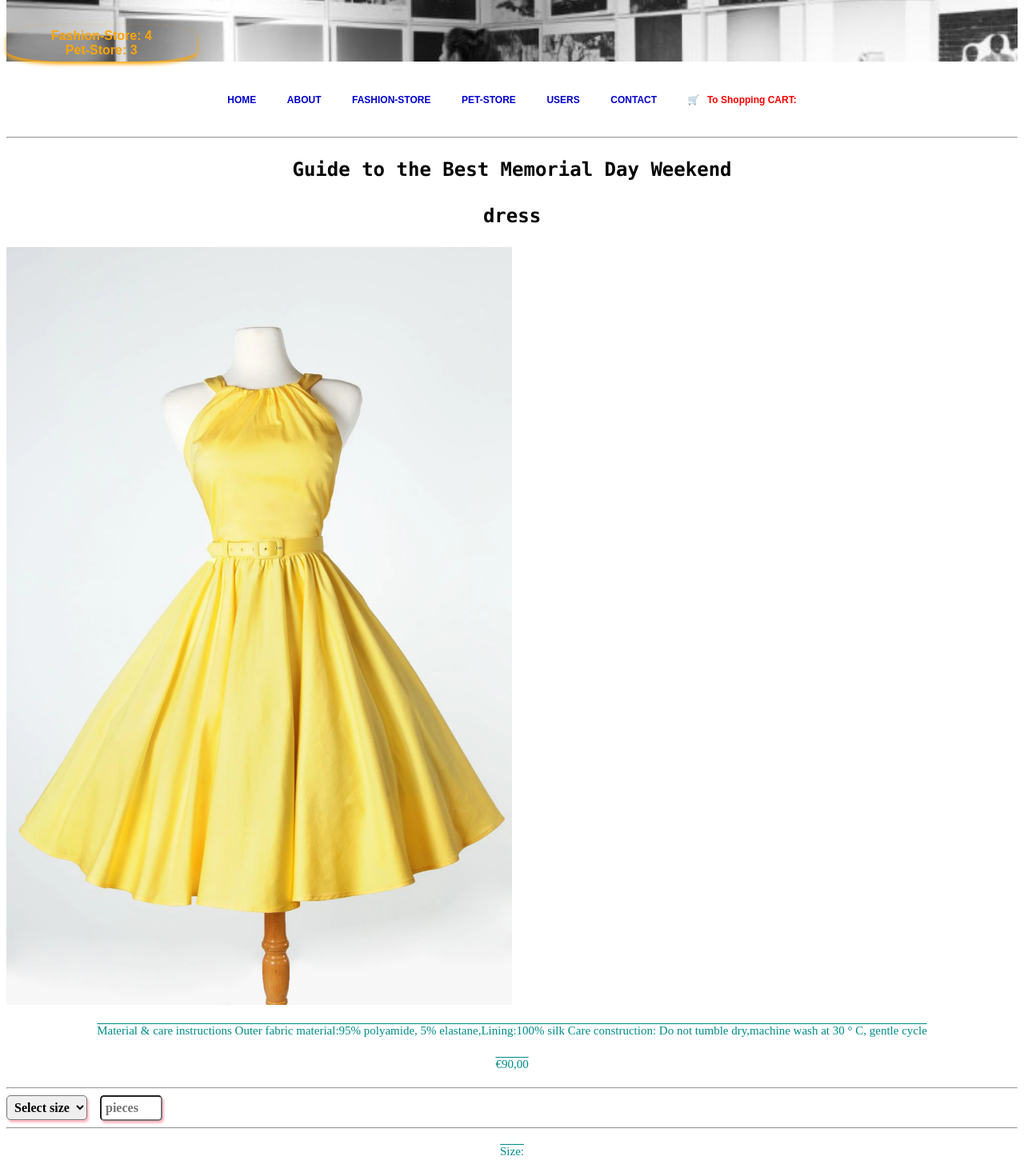
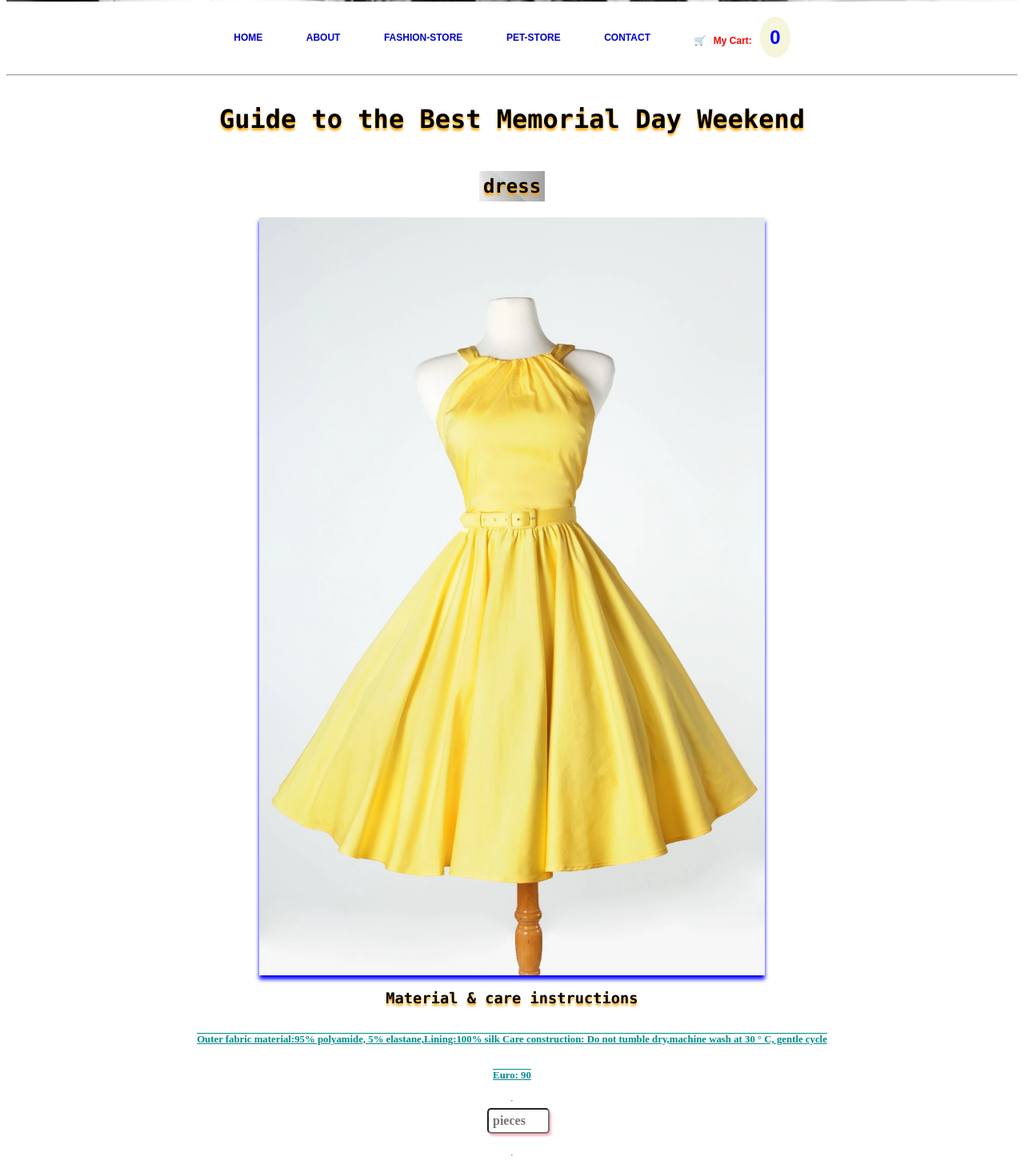
Before and after one commit to xiaominzhu88/ecommerce-page-next, a Next.js app: page /products/1 in a window 1280 px wide. Shown: the part 260-1726 px from the top of the page at 80% size. Built offline with nearby package versions, Linux system fonts and the light colour scheme.

Commit message:
Add Nav cartSum count, add item images for cartForPayment Page

```diff
--- a/components/Nav.js
+++ b/components/Nav.js
@@ -1,12 +1,7 @@
 import React from 'react';
 import Head from 'next/head';
 import Link from 'next/link';
-import { getFashionProducts } from '../dbFashion.js';
-import { getPetProducts } from '../dbFashion';
-//import Cookies from 'js-cookie';
-
-const fashionProductsList = getFashionProducts();
-const petProductsList = getPetProducts();
+import Cookies from 'js-cookie';
 
 function Nav() {
   const linkList = [
@@ -14,9 +9,32 @@ function Nav() {
     { name: 'ABOUT', url: '/about' },
     { name: 'FASHION-STORE', url: '/content' },
     { name: 'PET-STORE', url: '/pet' },
-    { name: 'USERS', url: '/users' },
     { name: 'CONTACT', url: '/contact' },
   ];
+
+  const cartItems = Cookies.getJSON('cart');
+
+  const cartCount = cartItems
+    ? cartItems.reduce((acc, cur) => {
+        return acc + cur.piece;
+      }, 0)
+    : '';
+
+  const cartSum = cartCount
+    ? Array.from(cartCount)
+        .map((x) => +x)
+        .reduce((acc, cur) => {
+          return acc + cur;
+        })
+    : 0;
+
+  //const cartSum = [...cartCount];
+  //console.log(cartSum);
+  //
+  //cartSum.reduce((acc, cur) => {
+  //  return acc + cur;
+  //});
+
   return (
     <>
       <Head>
@@ -28,12 +46,9 @@ function Nav() {
         <div className="nav-bar">
           <h1>ZHU</h1>
           <p>FASHION & PET STORE</p>
-          <div className="info">
-            Fashion-Store: {fashionProductsList.length} <br /> Pet-Store:{' '}
-            {petProductsList.length}
-          </div>
         </div>
 
+        {/* Navbar links */}
         <div className="header">
           {linkList.map((link) => {
             return (
@@ -43,16 +58,32 @@ function Nav() {
             );
           })}
 
+          {/* Cart-Page link */}
           <Link href="/cartForPayment">
             <a>
               <span aria-label="emoji" className="emoji" role="img">
                 🛒
               </span>{' '}
               <span style={{ color: 'red', marginLeft: '0.5em' }}>
-                To Shopping CART:{' '}
+                My Cart:{' '}
+                <span
+                  style={{
+                    fontSize: '2em',
+                    marginLeft: '0.3em',
+                    color: 'blue',
+                    fontWeight: 'bold',
+                    backgroundColor: 'beige',
+                    padding: '0.5em',
+                    borderRadius: '50%',
+                  }}
+                >
+                  {cartSum}
+                </span>{' '}
               </span>{' '}
             </a>
           </Link>
+
+          {/* Use props to get cart.length(cookies) from cartForPayment, because getServerSideProps can be only import in Pages */}
         </div>
       </nav>
 
@@ -104,17 +135,6 @@ function Nav() {
           background-attachment: fixed;
           background-size: cover;
         }
-        .info {
-          text-align: center;
-          font-family: fantasy;
-          font-weight: 600;
-          box-shadow: 0px 3px 5px orange;
-          width: 18%;
-          padding: 5px;
-          border-radius: 30%;
-          color: orange;
-          margin-bottom: 2em;
-        }
 
         .header {
           display: flex;
--- a/dbFashion.js
+++ b/dbFashion.js
@@ -49,10 +49,12 @@ const products = [
     id: '1',
     name: 'dress',
     h2: 'Guide to the Best Memorial Day Weekend',
+
+    h3: 'Material & care instructions',
     p:
-      'Material & care instructions Outer fabric material:95% polyamide, 5% elastane,Lining:100% silk Care construction: Do not tumble dry,machine wash at 30 ° C, gentle cycle',
+      ' Outer fabric material:95% polyamide, 5% elastane,Lining:100% silk Care construction: Do not tumble dry,machine wash at 30 ° C, gentle cycle',
     src: '/yellow-dress.jpg',
-    price: '€90,00',
+    price: 90,
     className1: 'dress-page',
     className2: 'dress-image',
   },
@@ -61,10 +63,11 @@ const products = [
     id: '2',
     name: 'flower-print',
     h2: 'Alway bring your own sunshine',
+    h3: ' Material & care instructions',
     p:
-      ' Material & care instructions Outer fabric material:95% polyamide, 5% elastane Lining: 100% silk Care construction:Do not tumble dry, machine wash at 30 ° C, gentle cycle',
+      ' Outer fabric material:95% polyamide, 5% elastane Lining: 100% silk Care construction:Do not tumble dry, machine wash at 30 ° C, gentle cycle',
     src: '/flowerprint.jpg',
-    price: '€59,00',
+    price: 59,
     className1: 'flower-page',
     className2: 'skirt-image',
   },
@@ -73,10 +76,11 @@ const products = [
     id: '3',
     name: 'jumpsuit',
     h2: 'Remain a classic',
+    h3: 'in a world full of trends',
     p:
-      'in a world full of trends Material & care instructions  Outer fabric material:90% silk, 10% viscose Lining:100% silk Care construction: Do not tumble dry,machine wash at 30 ° C, gentle cycle',
+      ' Material & care instructions  Outer fabric material:90% silk, 10% viscose Lining:100% silk Care construction: Do not tumble dry,machine wash at 30 ° C, gentle cycle',
     src: '/jumpsuit.jpg',
-    price: '€79,00',
+    price: 79,
     className1: 'jumpsuit-page',
     className2: 'jumpsuit-image',
   },
@@ -84,9 +88,10 @@ const products = [
     id: '4',
     name: 'accessoires',
     h2: 'A way to say who you are without having to speak',
-    p: 'Material Stainless Steel, Silver Plated,  Gold Plated',
+    h3: 'Material ',
+    p: 'Stainless Steel, Silver Plated,  Gold Plated',
     src: '/access.jpg',
-    price: '€59,00 | each piece',
+    price: 59,
     className1: 'access-page',
     className2: 'access-image',
   },
@@ -94,22 +99,24 @@ const products = [
     id: '5',
     name: 'Tracker',
     h2: "Monitor your dog's Daily Activity",
+    h3: 'Be your own dog whisperer',
     p:
-      'Be your own dog whisperer. Get feedback on how your dog is responding to a new treatment or a new nutritional plan, Get notifications from your FREE downloadable app sent to your smartphone when your battery needs to be replaced.Attaches to any dog collars up to 1/4 wide and designed to go anywhere with your pet, such as walks, the dog park, rolling in the mud or a dip in the water.',
+      ' Get feedback on how your dog is responding to a new treatment or a new nutritional plan, Get notifications from your FREE downloadable app sent to your smartphone when your battery needs to be replaced.Attaches to any dog collars up to 1/4 wide and designed to go anywhere with your pet, such as walks, the dog park, rolling in the mud or a dip in the water.',
     src: '/dogge3.jpg',
-    price: '€15,00 | each piece',
+    price: 15,
     className1: 'tracker-page',
     className2: 'tracker-image',
   },
   {
     id: '6',
     name: 'Tags',
-
     h2: 'Quick-Tag Pet ID Tags',
+    h3:
+      'Quick-Tag can be engraved with personal information to ensure a safe return',
     p:
-      'Quick-Tag can be engraved with personal information to ensure a safe return. Features a sturdy D-ring that supports all standard leashes; Ensures your pet can be properly identified for a safe return; Handsome chrome dog name tags in a charming bone shape; Helps prevent your pet from becoming lost',
+      ' Features a sturdy D-ring that supports all standard leashes; Ensures your pet can be properly identified for a safe return; Handsome chrome dog name tags in a charming bone shape; Helps prevent your pet from becoming lost',
     src: '/doggetag2.jpg',
-    price: '€15,00',
+    price: 15,
     className1: 'tags-page',
     className2: 'tags-image',
   },
@@ -117,10 +124,11 @@ const products = [
     id: '7',
     name: 'Harness',
     h2: 'Reversible Dog Harness',
+    h3: 'Features a sturdy D-ring',
     p:
-      'Features a sturdy D-ring that supports all standard leashes Machine-washable, though hand-washing is preferred; Designed to fit any dog matching our size guide (see images) safely and securely; Fits comfortably, sliding easily over head, with padding and an adjustable strap to make sure your dog looks good and feels good; Made from high-quality neoprene and breathable mesh, with secure, durable buckles',
-    src: '/harness2.jpg',
-    price: '€39,00',
+      'supports all standard leashes Machine-washable, though hand-washing is preferred; Designed to fit any dog matching our size guide (see images) safely and securely; Fits comfortably, sliding easily over head, with padding and an adjustable strap to make sure your dog looks good and feels good; Made from high-quality neoprene and breathable mesh, with secure, durable buckles',
+    src: '/harness1.jpg',
+    price: 39,
     className1: 'harness-page',
     className2: 'harness-image',
   },
--- a/pages/about.js
+++ b/pages/about.js
@@ -70,7 +70,6 @@ function About() {
           letter-spacing: 0.2em;
           line-height: 2em;
         }
-
       `}</style>
     </>
   );
--- a/pages/dress.js
+++ b/pages/dress.js
@@ -2,7 +2,6 @@ import React, { useState } from 'react';
 import Head from 'next/head';
 import Nav from '../components/Nav.js';
 import Link from 'next/link';
-import Cookies from 'js-cookie';
 
 function Dress() {
   const [price, setPrice] = useState('');
--- a/pages/pet.js
+++ b/pages/pet.js
@@ -16,6 +16,7 @@ function Pet() {
         <link rel="icon" href="/favicon.png" />
       </Head>
       <Nav />
+
       <div className="drinkingdog">
         <img
           src="/4loladrink.jpg"
--- a/pages/products/[id].js
+++ b/pages/products/[id].js
@@ -9,27 +9,27 @@ import Link from 'next/link';
 // [id] act as part of the path, catch anything which is NOT
 // match in onther files
 
-//const productList = getProductsById();
-
 const Product = ({ item }) => {
-  const [price, setPrice] = useState('');
+  const [price, setPrice] = useState();
   const [piece, setPiece] = useState('');
-  const [size, setSize] = useState('');
 
   function changePieces(e) {
     setPiece(e.target.value);
   }
-  function showPrice() {
-    setPrice('€' + piece * 90 + ',00');
-  }
-  function showSize(e) {
-    setSize(e.target.value);
+  function showPrice(e) {
+    setPrice('€' + piece * item.price);
   }
 
   if (!item) return <div>Item not found!</div>;
 
   function goCart() {
-    const product = { size: size, piece: piece, price: price };
+    const product = {
+      piece: piece,
+      price: price,
+      name: item.name,
+      src: item.src,
+      id: item.id,
+    };
 
     const newCart = Cookies.getJSON('cart') || [];
 
@@ -40,7 +40,7 @@ const Product = ({ item }) => {
   }
 
   return (
-    <>
+    <div>
       <Head>
         <title>{item.name}</title>
         <link rel="icon" href="/favicon.png" />
@@ -49,20 +49,22 @@ const Product = ({ item }) => {
       <hr />
 
       <main>
-        <h2>{item.h2}</h2>
+        <h1>{item.h2}</h1>
         <h2>{item.name}</h2>
-        <img src={item.src} alt="yellow-dress" />
+        <img src={item.src} alt="items" />
+        <h3>{item.h3}</h3>
         <p>{item.p}</p>
 
-        <p>{item.price}</p>
+        <p>Euro: {item.price}</p>
         <hr />
-        <select onChange={showSize}>
-          <option>Select size</option>
+        {/*   <select onChange={}>
+          <option>Select Size</option>
           <option>IT 34</option>
           <option>IT 36</option>
           <option>IT 38</option>
           <option>IT 40</option>
-        </select>
+  </select> */}
+
         <input
           type="number"
           min="1"
@@ -74,7 +76,6 @@ const Product = ({ item }) => {
         <br />
         <hr />
 
-        <p>Size: {size} </p>
         <p>Qty: {piece} </p>
         <p>Total Price: {price} </p>
         <hr />
@@ -82,7 +83,7 @@ const Product = ({ item }) => {
         <button onClick={goCart}>Add item</button>
         <Link href="/CartForPayment">
           <a>
-            <button>To CartPage</button>
+            <button className="toCartButton">To CartPage</button>
           </a>
         </Link>
 
@@ -91,38 +92,46 @@ const Product = ({ item }) => {
 
       <Footer />
       <style jsx>{`
+        main {
+          margin: 0 auto;
+          display: flex;
+          flex-direction: column;
+          align-items: center;
+        }
+        h1 {
+          font-family: 'Lucida Console', Monaco, monospace;
+          text-align: center;
+          padding: 5px;
+          text-shadow: 0px 3px 3px orange;
+        }
         h2 {
           font-family: 'Lucida Console', Monaco, monospace;
           text-align: center;
           padding: 5px;
+          background-image: url('/graybgc.jpeg');
+          text-shadow: 0px 3px 3px orange;
         }
-
+        h3 {
+          font-family: 'Lucida Console', Monaco, monospace;
+          text-shadow: 0px 3px 3px orange;
+        }
         p {
           font-size: 15px;
           color: darkcyan;
-          text-decoration-line: overline;
+          text-decoration-line: overline underline;
           text-align: center;
-          padding: 5px;
+          font-weight: 700;
+          margin-top: 1em;
+          line-height: 1.5em;
+          font-size: 0.8em;
         }
 
         img {
           width: 50%;
           margin: 0 auto;
+          box-shadow: 0px 5px 5px blue;
         }
-        .dress-page {
-          display: flex;
-          justify-content: space-around;
-          background-color: lightgray;
-          align-items: center;
-        }
-        select {
-          border-radius: 5px;
-          box-shadow: 2px 3px 3px lightpink;
-          font-family: cursive;
-          font-size: 1em;
-          padding: 5px;
-          font-weight: bold;
-        }
+
         input {
           border-radius: 5px;
           box-shadow: 2px 3px 3px lightpink;
@@ -135,8 +144,7 @@ const Product = ({ item }) => {
           margin-left: 1em;
         }
         button {
-          margin-top: 2em;
-          margin-bottom: 2em;
+          margin-bottom: 1em;
           width: 6em;
           height: 3em;
           padding: 5px;
@@ -158,11 +166,8 @@ const Product = ({ item }) => {
           transition: transformY(4px);
           background-color: rgb(235, 208, 121);
         }
-        .go-to {
-          margin-left: 2em;
-        }
       `}</style>
-    </>
+    </div>
   );
 };
 export default Product;
@@ -175,7 +180,7 @@ export default Product;
 export function getServerSideProps(context) {
   // get info from database, database was imported on the top with {getProductsById},  pass in the user as props
 
-  console.log(getProductsById(context.params.id));
+  //console.log(getProductsById(context.params.id));
 
   const item = getProductsById(context.params.id);
 
```
Also changed, not shown: pages/cartForPayment.js (+59 -24 lines), pages/index.js (+20 -8 lines).
